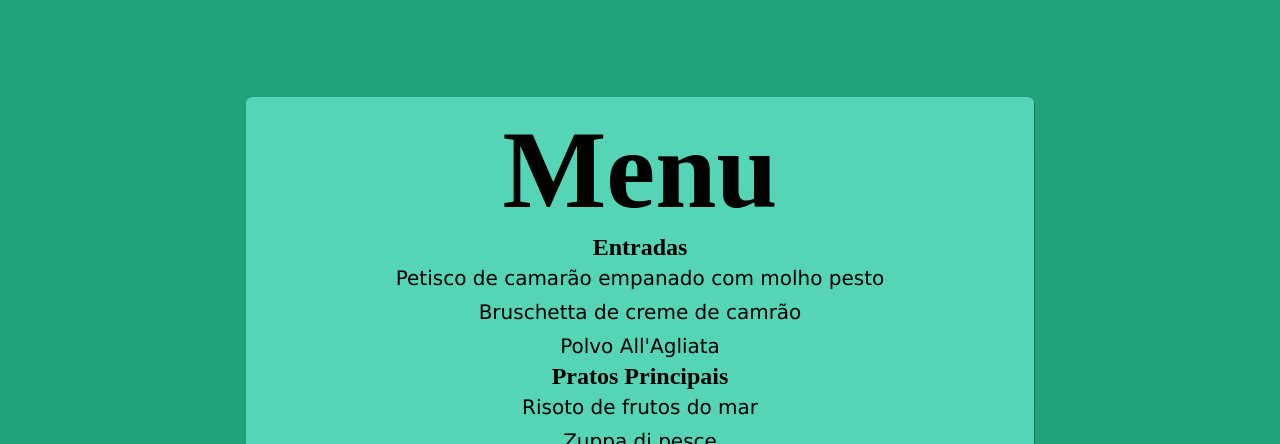
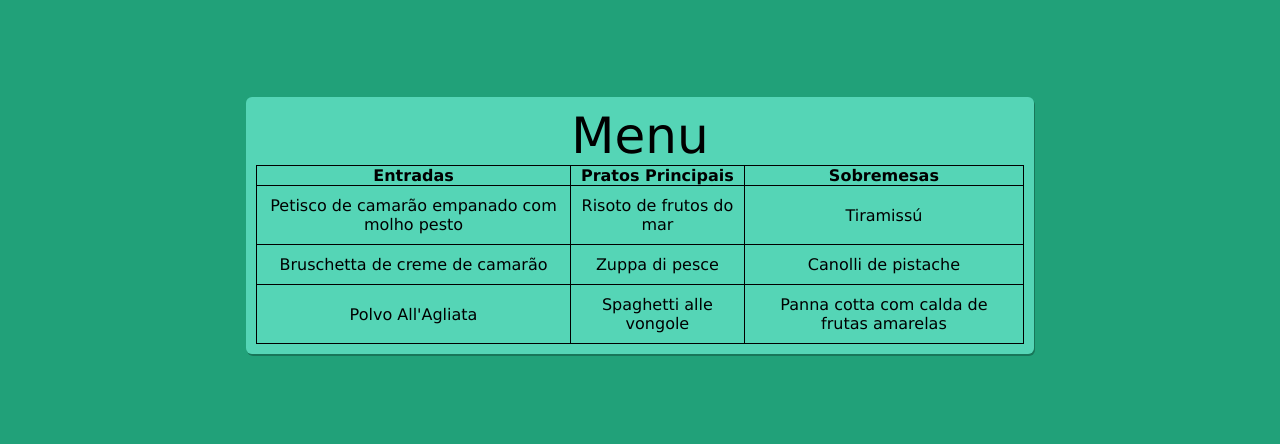
Before and after one commit to igorgianeri/pwi-igor-vieira, a plain HTML site: page cardapio.html in a window 1280 px wide. Shown: the part 356-800 px from the top of the page. Drawn offline with Linux system fonts and the light colour scheme; a web font is replaced by a local one.

Commit message:
Atualização menu tabela

```diff
--- /dev/null
+++ b/aula07/style/estilo.css
@@ -0,0 +1,3 @@
+p {
+    color: crimson;
+}
--- a/cardapio.html
+++ b/cardapio.html
@@ -4,7 +4,7 @@
     <meta charset="UTF-8">
     <meta name="viewport" content="width=device-width, initial-scale=1.0">
     <link rel="shortcut icon" href="images/favicon.ico.png" type="image/x-icon">
-    <link rel="stylesheet" href="style.css">
+    <link rel="stylesheet" href="style/style.css">
     <link rel="preconnect" href="https://fonts.googleapis.com">
     <link rel="preconnect" href="https://fonts.gstatic.com" crossorigin>
     <link href="https://fonts.googleapis.com/css2?family=Playwrite+CU:wght@100.400&display=swap" rel="stylesheet">
@@ -20,19 +20,32 @@
         <a href="historia.html">Quem somos</a>
     </nav>
     <section class="menu">
-        <h1>Menu</h1>
-        <h2>Entradas</h2>
-        <p>Petisco de camarão empanado com molho pesto</p>
-        <p>Bruschetta de creme de camrão</p>
-        <p>Polvo All'Agliata</p>
-        <h2>Pratos Principais</h2>
-        <p>Risoto de frutos do mar</p>
-        <p>Zuppa di pesce</p>
-        <p>Spaghetti alle vongole</p>
-        <h2>Sobremesas</h2>
-        <p>Tiramissú</p>
-        <p>Canolli de pistache</p>
-        <p>Panna cotta com calda de frutas amarelas</p> <br>
+
+        <table>
+            <caption>Menu</caption>
+                <tr>
+                    <th>Entradas</th>
+                    <th>Pratos Principais</th>
+                    <th>Sobremesas</th>
+                </tr>
+            <tr>
+                <td>Petisco de camarão empanado com molho pesto</td>
+                <td>Risoto de frutos do mar</td>
+                <td>Tiramissú</td>
+            </tr>
+            <tr>
+                <td>Bruschetta de creme de camarão</td>
+                <td>Zuppa di pesce</td>
+                <td>Canolli de pistache</td>
+            </tr>
+            <tr>
+                <td>Polvo All'Agliata</td>
+                <td>Spaghetti alle vongole</td>
+                <td>Panna cotta com calda de frutas amarelas</td>
+            </tr>
+        </table>
+
+
     </section>
     <footer>
         <p>Onde pode nos encontrar?:
--- a/style.css
+++ b/style/style.css
@@ -60,6 +60,7 @@ nav > a {
     text-decoration: none;
     color: black;
     padding: 10px;
+    justify-content: space-between;
 }
 
 a:hover {
@@ -129,3 +130,25 @@ footer {
 footer > p {
     text-align: center;
 }
+
+table {
+    justify-content: space-between;
+    padding: 30px;
+    text-align: center;
+    border-spacing: 50px;
+    margin: auto;
+}
+
+table, th, tr, td {
+    border: 1px solid black;
+    border-collapse: collapse;
+}
+
+ td {
+    padding: 10px;
+}
+
+caption {
+    text-align: center;
+    font-size: 50px;
+}
```
Also changed, not shown: aula07/index.html (added, +12 -0 lines), historia.html (+1 -1 lines), index.html (+1 -1 lines).
